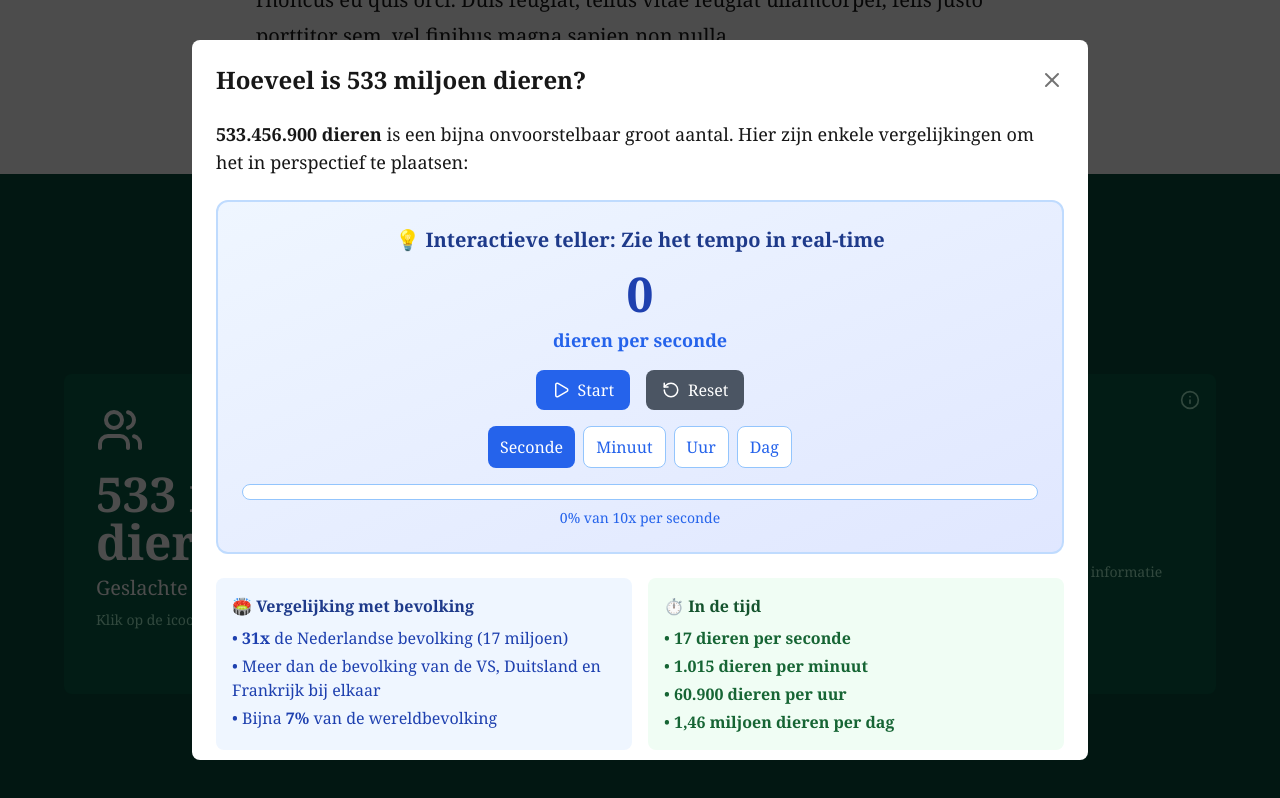
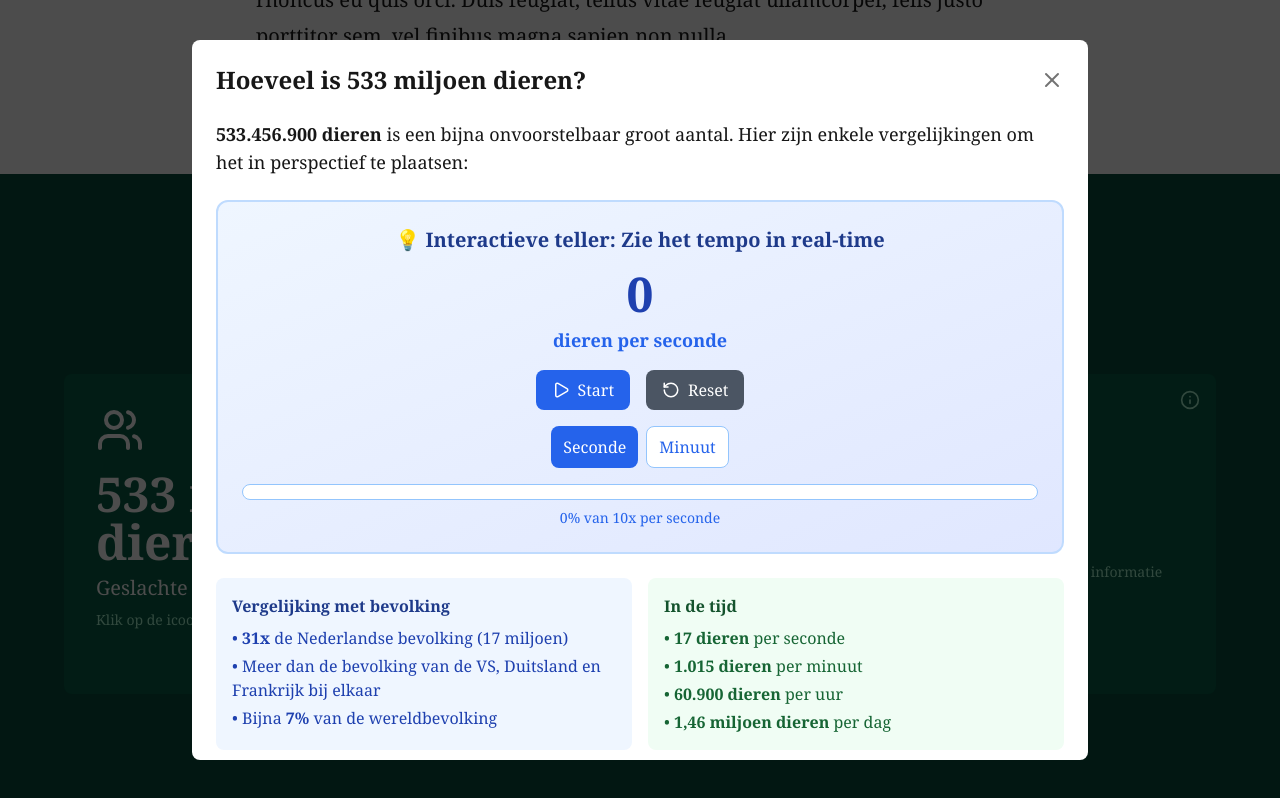
Before and after one commit to Danae02/interactive-longread, a React (Vite) app: page / in a window 1280 px wide. Both pictures are taken after a click on the button 400 px from the left and 2082 px from the top of the page. Shown: the part 1682-2480 px from the top of the page. Built offline with nearby package versions, Linux system fonts and the light colour scheme.

Commit message:
kloppende cijfers

```diff
--- a/src/components/popups/FarmsPopup.jsx
+++ b/src/components/popups/FarmsPopup.jsx
@@ -73,7 +73,7 @@ const FarmsPopup = ({ onClose }) => {
                             <div className="grid md:grid-cols-2 gap-4">
                                 {/* Graasdierbedrijven */}
                                 <div className="bg-emerald-50 p-4 rounded-lg">
-                                    <h5 className="font-bold mb-3 text-emerald-900">🐄 Graasdierbedrijven (24.185
+                                    <h5 className="font-bold mb-3 text-emerald-900">Graasdierbedrijven (24.185
                                         bedrijven)</h5>
                                     <div className="space-y-2 text-sm">
                                         <div className="flex justify-between">
@@ -111,7 +111,7 @@ const FarmsPopup = ({ onClose }) => {
 
                                 {/* Hokdierbedrijven */}
                                 <div className="bg-amber-50 p-4 rounded-lg">
-                                    <h5 className="font-bold mb-3 text-amber-900">🐖 Hokdierbedrijven (3.435
+                                    <h5 className="font-bold mb-3 text-amber-900">Hokdierbedrijven (3.435
                                         bedrijven)</h5>
                                     <div className="space-y-2 text-sm">
                                         <div className="flex justify-between">
@@ -150,7 +150,7 @@ const FarmsPopup = ({ onClose }) => {
 
                             {/* Combinaties */}
                             <div className="bg-purple-50 p-4 rounded-lg mt-4">
-                                <h5 className="font-bold mb-3 text-purple-900">🧩 Veeteeltcombinaties (357
+                                <h5 className="font-bold mb-3 text-purple-900">Veeteeltcombinaties (357
                                     bedrijven)</h5>
                                 <div className="grid md:grid-cols-2 gap-4 text-sm">
                                     <div>
--- a/src/components/popups/ScalePopup.jsx
+++ b/src/components/popups/ScalePopup.jsx
@@ -9,8 +9,6 @@ const ScalePopup = ({ onClose }) => {
     const rates = {
         second: { animals: 17, label: 'per seconde', interval: 1000 },
         minute: { animals: 1015, label: 'per minuut', interval: 500 },
-        hour: { animals: 60900, label: 'per uur', interval: 200 },
-        day: { animals: 1460000, label: 'per dag', interval: 100 }
     };
 
     useEffect(() => {
@@ -106,8 +104,8 @@ const ScalePopup = ({ onClose }) => {
                                     >
                                         {key === 'second' && 'Seconde'}
                                         {key === 'minute' && 'Minuut'}
-                                        {key === 'hour' && 'Uur'}
-                                        {key === 'day' && 'Dag'}
+
+
                                     </button>
                                 ))}
                             </div>
@@ -127,7 +125,7 @@ const ScalePopup = ({ onClose }) => {
 
                         <div className="grid md:grid-cols-2 gap-4 mb-6">
                             <div className="bg-blue-50 p-4 rounded-lg">
-                                <h4 className="font-bold mb-2 text-blue-900">🏟️ Vergelijking met bevolking</h4>
+                                <h4 className="font-bold mb-2 text-blue-900">Vergelijking met bevolking</h4>
                                 <ul className="space-y-1 text-blue-800">
                                     <li>• <strong>31x</strong> de Nederlandse bevolking (17 miljoen)</li>
                                     <li>• Meer dan de bevolking van de VS, Duitsland en Frankrijk bij elkaar</li>
@@ -136,33 +134,15 @@ const ScalePopup = ({ onClose }) => {
                             </div>
 
                             <div className="bg-green-50 p-4 rounded-lg">
-                                <h4 className="font-bold mb-2 text-green-900">⏱️ In de tijd</h4>
+                                <h4 className="font-bold mb-2 text-green-900">In de tijd</h4>
                                 <ul className="space-y-1 text-green-800">
-                                    <li>• <strong>17 dieren per seconde</strong></li>
-                                    <li>• <strong>1.015 dieren per minuut</strong></li>
-                                    <li>• <strong>60.900 dieren per uur</strong></li>
-                                    <li>• <strong>1,46 miljoen dieren per dag</strong></li>
+                                    <li>• <strong>17 dieren </strong>per seconde </li>
+                                    <li>• <strong>1.015 dieren </strong>per minuut</li>
+                                    <li>• <strong>60.900 dieren </strong>per uur </li>
+                                    <li>• <strong>1,46 miljoen dieren </strong>per dag </li>
                                 </ul>
                             </div>
 
-                            <div className="bg-purple-50 p-4 rounded-lg">
-                                <h4 className="font-bold mb-2 text-purple-900">🗺️ Geografisch</h4>
-                                <ul className="space-y-1 text-purple-800">
-                                    <li>• Als elk dier 1 meter ruimte nodig heeft: een file van <strong>Amsterdam naar Sydney</strong></li>
-                                    <li>• Verdeeld over Nederland: <strong>12.800 dieren per km²</strong></li>
-                                    <li>• Per Nederlander: <strong>31 dieren per jaar</strong></li>
-                                </ul>
-                            </div>
-
-                            <div className="bg-amber-50 p-4 rounded-lg">
-                                <h4 className="font-bold mb-2 text-amber-900">📊 Verdeling</h4>
-                                <ul className="space-y-1 text-amber-800">
-                                    <li>• <strong>92%</strong> van alle geslachte dieren zijn kippen</li>
-                                    <li>• <strong>2,8%</strong> zijn varkens</li>
-                                    <li>• <strong>0,4%</strong> zijn runderen</li>
-                                    <li>• De rest (4,8%) zijn overige diersoorten</li>
-                                </ul>
-                            </div>
                         </div>
 
                         <div className="mt-6 p-4 bg-neutral-100 rounded-lg">
@@ -178,7 +158,7 @@ const ScalePopup = ({ onClose }) => {
                         onClick={handleClose}
                         className="w-full bg-emerald-600 text-white py-3 rounded-lg hover:bg-emerald-700 transition-colors font-semibold"
                     >
-                        Begrepen
+                        Sluiten
                     </button>
                 </div>
             </div>
```
Also changed, not shown: 1 other file (tests, documents, lock files or other folders).
